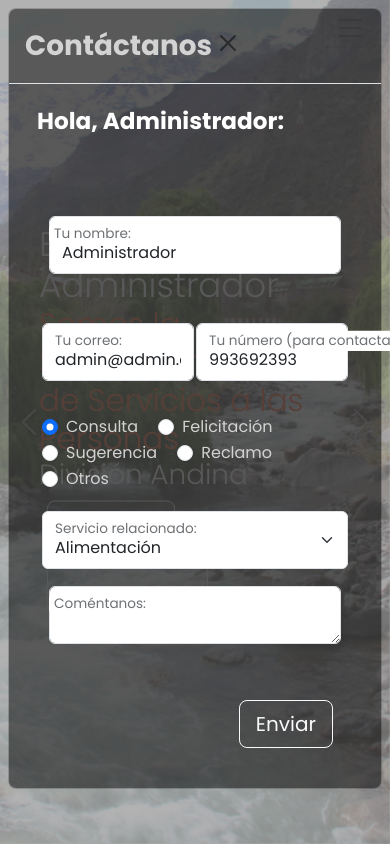
After one commit to AiakosCl/GSER-solicitudes, a Django app: page /contacto/ in a window 390 px wide. The commit adds this page. Run offline with Django 4.2, Linux system fonts and the light colour scheme; a user stored in the database is signed in; data comes from the database, SQL or seed files in the repository; parts of the project's set-up code (start-up, migrations or seed data) failed here and were passed over.

Commit message:
Se añade funcionalidad de Contacto/sugerencia/reclamos

```diff
--- a/solicitudes/urls.py
+++ b/solicitudes/urls.py
@@ -42,5 +42,6 @@ urlpatterns = [
     path('carrito/eliminar/<int:elemento_id>/', eliminar_item_carrito, name='eliminar_linea'),
     path('carrito/aumentar/<int:elemento_id>/', aumentar_item, name='aumentar_item'),
     path('carrito/disminuir/<int:elemento_id>/', disminuir_item, name='disminuir_item'),
-    path('historial-pedidos/', historial, name='historial')
+    path('historial-pedidos/', historial, name='historial'),
+    path('contacto/', contacto, name='contacto'),
 ] + static(settings.MEDIA_URL, document_root=settings.MEDIA_ROOT)
--- /dev/null
+++ b/templates/contacto.html
@@ -0,0 +1,151 @@
+{% extends 'base.html' %}
+
+
+
+{% block contenido %}
+<section id="Contacto">
+    <!-- <div class="container text-center">
+        <button type="button" class="btn btn-outline-dark btn-lg m-2" data-bs-toggle="modal" data-bs-target="#nuevoProductoModal">Contacto</button>
+    </div> -->
+</section>
+
+
+<!-- Modal -->
+<div class="modal fade" id="nuevoProductoModal" tabindex="-1" aria-labelledby="nuevoProductoModalLabel"
+    aria-hidden="true" style="background-color: rgb(255, 255, 255,0.4);">
+    <div class="modal-dialog modal-lg">
+        <div class="modal-content">
+            <div class="modal-header">
+                <h1 class="modal-title">Contáctanos</h1>
+                <a href="{% url 'inicio' %}"><button type="button" class="btn-close" data-bs-dismiss="modal"
+                        aria-label="Close"></button></a>
+            </div>
+            <div class="modal-body">
+                <!-- formulario de contacto/sugerencia -->
+                <div class="container text-start py-2" style="width: 100%;">
+                    <h3 class="fw-bold">Hola, {{usuario.first_name}}:</h3><br>
+                    <div class="d-none d-md-block">Por favor, coméntanos el motivo de tu contacto, y te responderemos a
+                        la brevedad posible.</div>
+                </div>
+                <!-- barra de mensajes -->
+                {% include "includes/mensajes.html" %}
+                <!-- barra de mensajes -->
+                <form method="post" width="100%" class="row g-3 mx-3">
+                    {% csrf_token %}
+                    <!-- {{contacto.non_fields_errors}} -->
+                    <!-- Aquí cuando colocas el nombre del campo de tu modelo en "name=" de tu tag input, los relacionas -->
+                    <div class="form-floating mb-3">
+                        <input type="hidden" class="form-control" id="id_usuario" name="usuario"
+                            placeholder="Su nombre" value={{usuario.id|default_if_none:''}}>
+                    </div>
+                    <div class="text-danger">
+                        {{usuario.first_name.errors}}
+                    </div>
+                    <div class="form-floating mb-3">
+                        <input type="text" class="form-control" id="id_NombreCliente" name="NombreCliente"
+                            placeholder="Su nombre" value={{usuario.first_name|default_if_none:''}}>
+                            <label for="id_NombreCliente" class="form-label">Tu nombre:</label>
+                    </div>
+                    <div class="text-danger">
+                        {{usuario.first_name.errors}}
+                    </div>
+                    <table>
+                        <tr>
+                            <td>
+                                <div class="form-floating mb-3">
+                                    <input type="email" class="form-control" id="id_EmailCliente" name="emailcliente"
+                                        placeholder="correo@electronico.com" value="{{usuario.email|default_if_none:''}}">
+                                    <label for="id_EmailCliente" class="form-label">Tu correo:</label>
+                                </div>
+                                <div class="text-danger">
+                                    {{formulario.emailcliente.errors}}
+                                </div>
+                            </td>
+                            <td>
+                                <div class="form-floating mb-3">
+                                    <input type="text" class="form-control" id="telefono" name="telefono" value="{{usuario.telefono|default_if_none:''}}">
+                                    <label for="telefono" class="form-label">Tu número (para contactarte, si aplica):</label>
+                                </div>
+                                <div class="text-danger">
+                                    {{formulario.telefono.errors}}
+                                </div>
+                            </td>
+                        </tr>
+                    </table>
+
+                    <table>
+                        <tr>
+                            <td>
+                                <div class="mb-3">
+                                    <div class="form-check form-check-inline">
+                                        <input class="form-check-input" type="radio" name="tipo_contacto" id="flexRadioDefault1" value="consulta" checked>
+                                        <label class="form-check-label" for="flexRadioDefault1">
+                                            Consulta
+                                        </label>
+                                    </div>
+                                    <div class="form-check form-check-inline">
+                                        <input class="form-check-input" type="radio" name="tipo_contacto" id="flexRadioDefault2" value="felicitacion">
+                                        <label class="form-check-label" for="flexRadioDefault2">
+                                            Felicitación
+                                        </label>
+                                    </div>
+                                    <div class="form-check form-check-inline">
+                                        <input class="form-check-input" type="radio" name="tipo_contacto" id="flexRadioDefault3" value="sugerencia">
+                                        <label class="form-check-label" for="flexRadioDefault3">
+                                            Sugerencia
+                                        </label>
+                                    </div>
+                                    <div class="form-check form-check-inline">
+                                        <input class="form-check-input" type="radio" name="tipo_contacto" id="flexRadioDefault4" value="reclamo">
+                                        <label class="form-check-label" for="flexRadioDefault4">
+                                            Reclamo
+                                        </label>
+                                    </div>
+                                    <div class="form-check form-check-inline">
+                                        <input class="form-check-input" type="radio" name="tipo_contacto" id="flexRadioDefault5" value="otro">
+                                        <label class="form-check-label" for="flexRadioDefault5">
+                                            Otros
+                                        </label>
+                                    </div>
+                                </div>
+                            </td>
+                            <tr>
+                                <td>
+                                    <div class="form-floating">
+                                        <select name="area" id="selector_area" class="form-select">
+                                            {% for area in areas %}
+                                            <option value="{{area.id}}">{{area.nombre_area}}</option>
+                                            {% endfor %}
+                                        </select>
+                                        <label for="selector_area">Servicio relacionado:</label>
+                                    </div>
+                                </td>
+                            </tr>
+                        </tr>
+                    </table>
+                    <div class="form-floating mb-3">
+                        <textarea class="form-control" id="id_Mensaje" name="mensaje" rows="3"
+                            ></textarea>
+                            <label for="id_Mensaje" class="form-label">Coméntanos:</label>
+                    </div>
+                    <div class="text-danger">
+                        {{contacto.Mensaje.errors}}
+                    </div>
+                    <div class="my-3 text-end">
+                        <button type="submit" class="btn btn-outline-light btn-lg m-2" href="#contenido">Enviar</button>
+                    </div>
+                </form>
+                <!-- formulario de contacot -->
+            </div>
+        </div>
+    </div>
+</div>
+
+<!-- Script para activar Modal cuando se cargue la página -->
+<script>
+    document.addEventListener('DOMContentLoaded', function () {
+        var nuevoProductoModal = new bootstrap.Modal(document.getElementById('nuevoProductoModal'));
+        nuevoProductoModal.show();
+    });
+</script>
+{% endblock %}
--- a/templates/includes/header.html
+++ b/templates/includes/header.html
@@ -43,7 +43,7 @@
                                 <span class="text-light display-6 typing-text">División Andina</span>
                             </p>
                             <div class="d-md-block">
-                                <a data-mdb-ripple-init class="btn btn-outline-light btn-lg m-2" href="#" role="button"
+                                <a data-mdb-ripple-init class="btn btn-outline-light btn-lg m-2" href="{% url 'contacto' %}" role="button"
                                 rel="nofollow">Contacto</a>
                                 <a data-mdb-ripple-init class="btn btn-outline-light btn-lg m-2" href="#contenido"
                                 role="button" rel="nofollow">Ver Servicios</a>
--- a/web/forms.py
+++ b/web/forms.py
@@ -99,3 +99,16 @@ class NuevoUsuarioForm(UserCreationForm):
 
 class TicketLavanderiaForm(forms.ModelForm): #Revisar el formulario para continuar.
     pass
+
+class ContactoForm(forms.ModelForm):
+    class Meta:
+        model = Contacto
+        fields = ['usuario','tipo_contacto','area','emailcliente','telefono','mensaje']
+        labels = {
+            'usuario':'Usuario:',
+            'tipo_contacto':'Motivo de tu contacto:',
+            'area':'Área de Servicio:',
+            'emailcliente':'Tu correo:',
+            'telefono':'Tu número (para contactarte):',
+            'mensaje':'Coméntanos'
+        }
--- a/web/views.py
+++ b/web/views.py
@@ -148,7 +148,6 @@ def eliminar_usuario(request, usuario_id):
     else:
         messages.warning(request,f'{iconos["mal"]}\tUsted no está autorizado para esta operación')
         return redirect('inicio')
-
 @login_required
 def filtrarUsuarios(request):
     termino = request.GET.get('q')
@@ -284,7 +283,6 @@ def disminuir_item(request, elemento_id):
         elemento.save()
 
     return redirect('ver_carrito')
-
 
 # Varciar el registro en Carrito
 @login_required
@@ -448,3 +446,24 @@ def mostrar_valoraciones(request, servicio_id, servicio_model):
     valoraciones = Valoracion.objects.filter(content_type=content_type, object_id=servicio_instance.id)
 
     return render(request, 'mostrar_valoraciones.html', {'servicio': servicio_instance, 'valoraciones': valoraciones})
+
+
+# --- Trabajo con Contacto Sugerencias --- #
+
+@login_required
+def contacto(request):
+    usuario = Usuario.objects.get(id=request.user.id)
+    areas = AreaServicio.objects.all()
+
+    if request.method == 'POST':
+        formulario = ContactoForm(request.POST)
+        if formulario.is_valid():
+            formulario.save()
+            messages.success(request, f'{iconos["ok"]}\t¡Gracias por contactarnos!')
+            return redirect('inicio')
+        else:
+            messages.warning(request, f'{iconos["mal"]}\tUps! Algo salió mal. Revisar la inforamción ingresada.')
+    else:
+        formulario = ContactoForm()
+
+    return render(request, 'contacto.html', {'formulario': formulario, 'usuario': usuario,'areas': areas})
```
Also changed, not shown: web/admin.py (+7 -1 lines), web/models.py (+43 -32 lines), db.sqlite3, web/migrations/0006_alojamiento_carrito_contacto_contadorsolicitudes_and_more.py (added), web/migrations/0007_contacto_area_contacto_telefono.py (added).
